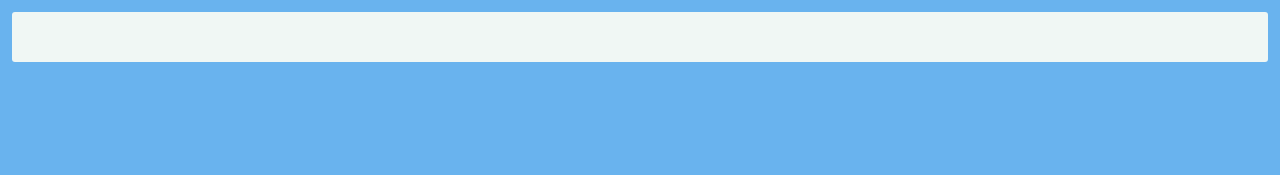
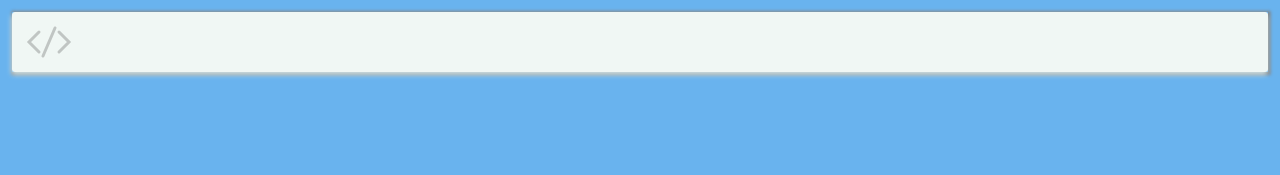
Before and after one commit to theGrandmaster05/theGrandmaster.com, a React app: page / in a window 1280 px wide. Built offline with nearby package versions, Linux system fonts and the light colour scheme.

Commit message:
Used SVG to get the logo out

```diff
--- a/app/components/App.js
+++ b/app/components/App.js
@@ -6,7 +6,7 @@ import Footer from './partials/Footer';
 class App extends React.Component {
     render() {
         return (
-            <div>
+            <div className="tgm-page-container">
                 <Nav />
                 <Home />
                 <Footer />
--- a/app/components/Home.js
+++ b/app/components/Home.js
@@ -3,9 +3,9 @@ import React from 'react';
 class Home extends React.Component {
     render() {
         return (
-            <div>
+            <section className="tgm-page-body">
 
-            </div>
+            </section>
         )
     }
 }
--- a/app/components/partials/Nav.js
+++ b/app/components/partials/Nav.js
@@ -4,7 +4,17 @@ class Nav extends React.Component{
     render() {
         return (
             <nav>
-
+                <svg>
+		            <g>
+			            <polyline points="20,10 10,20 20,30" fill="none" stroke="black" stroke-width="3" stroke-linecap="round" stroke-opacity="0.2"/>
+		            </g>
+		            <g>
+		            	<line x1="36" y1="6" x2="24" y2="34" stroke="black" fill="none" stroke-linecap="round" stroke-opacity="0.2" stroke-width="3"/>
+		            </g>
+		            <g>
+			            <polyline points="40,10 50,20 40,30" fill="none" stroke="black" stroke-width="3" stroke-linecap="round" stroke-opacity="0.2" />
+		            </g>
+	            </svg>
             </nav>
         )
     }
--- a/app/static/css/index.css
+++ b/app/static/css/index.css
@@ -1,8 +1,7 @@
 /*Table of Content*/
 body {
   background: #69b3ee;
-  padding: 4px;
-  text-align: center; }
+  padding: 4px; }
   body::-webkit-scrollbar {
     width: 3px;
     border-radius: 3px; }
@@ -14,10 +13,22 @@ body {
   body::-webkit-scrollbar-thumb:hover {
     background: #69b3ee; }
 
-/*header*/
+/*navigation*/
 nav {
   background: #fffff6e6;
   height: 50px;
-  border-radius: 3px; }
+  border-radius: 3px;
+  box-shadow: -0.7px 3px 5px #cfe1e4;
+  padding: 5px 7px; }
+  nav svg {
+    padding-top: 5px; }
+
+/*page body*/
+div.tgm-page-container {
+  box-shadow: 0.8px 1px 3px 2px grey; }
+
+section.tgm-page-body {
+  background: white;
+  border-radius: 5px; }
 
 /*# sourceMappingURL=index.css.map */
```
